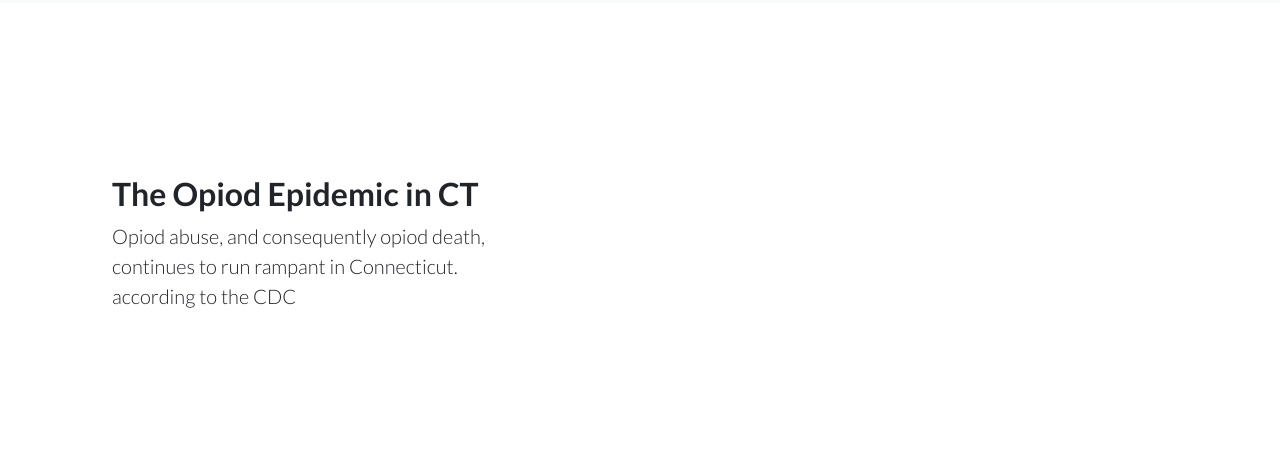
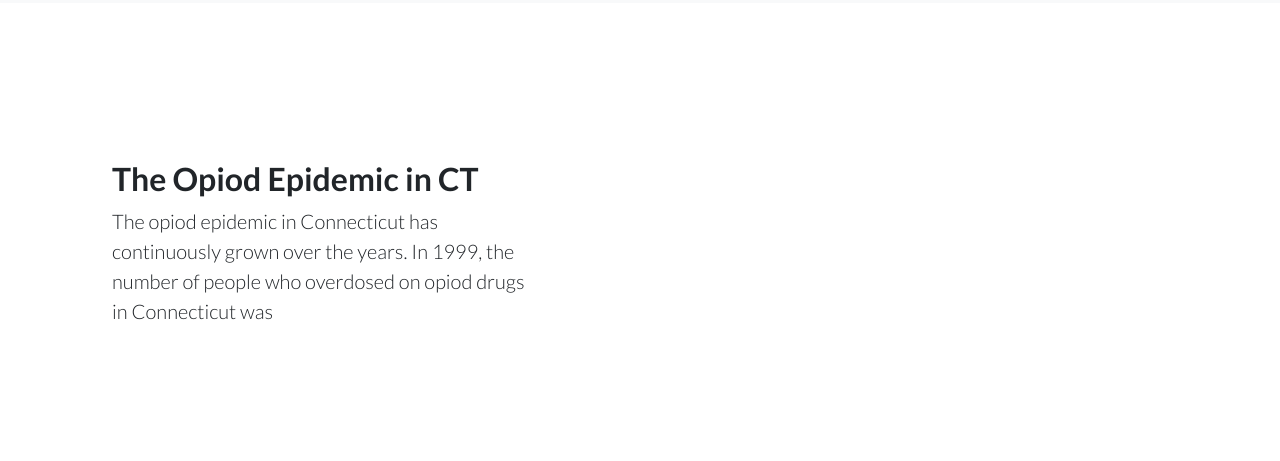
Before and after one commit to erinsussmann/programmingbytes, a website: page startbootstrap-landing-page-gh-pages/generalpublic.html in a window 1280 px wide. Shown: the part 1085-1546 px from the top of the page. Drawn offline with Linux system fonts and the light colour scheme.

Commit message:
add sentence

```diff
--- a/startbootstrap-landing-page-gh-pages/generalpublic.html
+++ b/startbootstrap-landing-page-gh-pages/generalpublic.html
@@ -91,7 +91,7 @@
           <div class="col-lg-6 order-lg-1 my-auto showcase-text">
             <h2>The Opiod Epidemic in CT</h2>
             <p class="lead mb-0">
-              Opiod abuse, and consequently opiod death, continues to run rampant in Connecticut. according to the CDC
+              The opiod epidemic in Connecticut has continuously grown over the years. In 1999, the number of people who overdosed on opiod drugs in Connecticut was
             </p>
           </div>
         </div>
```
